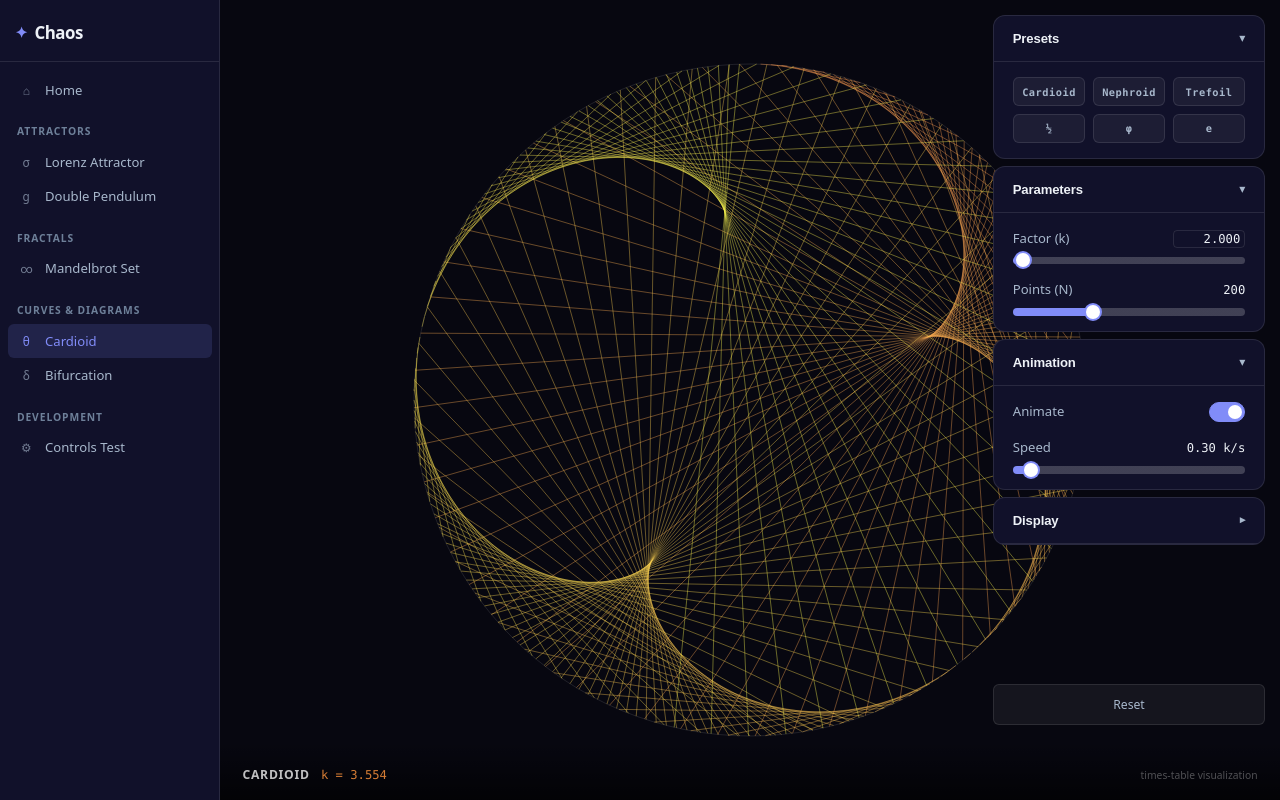
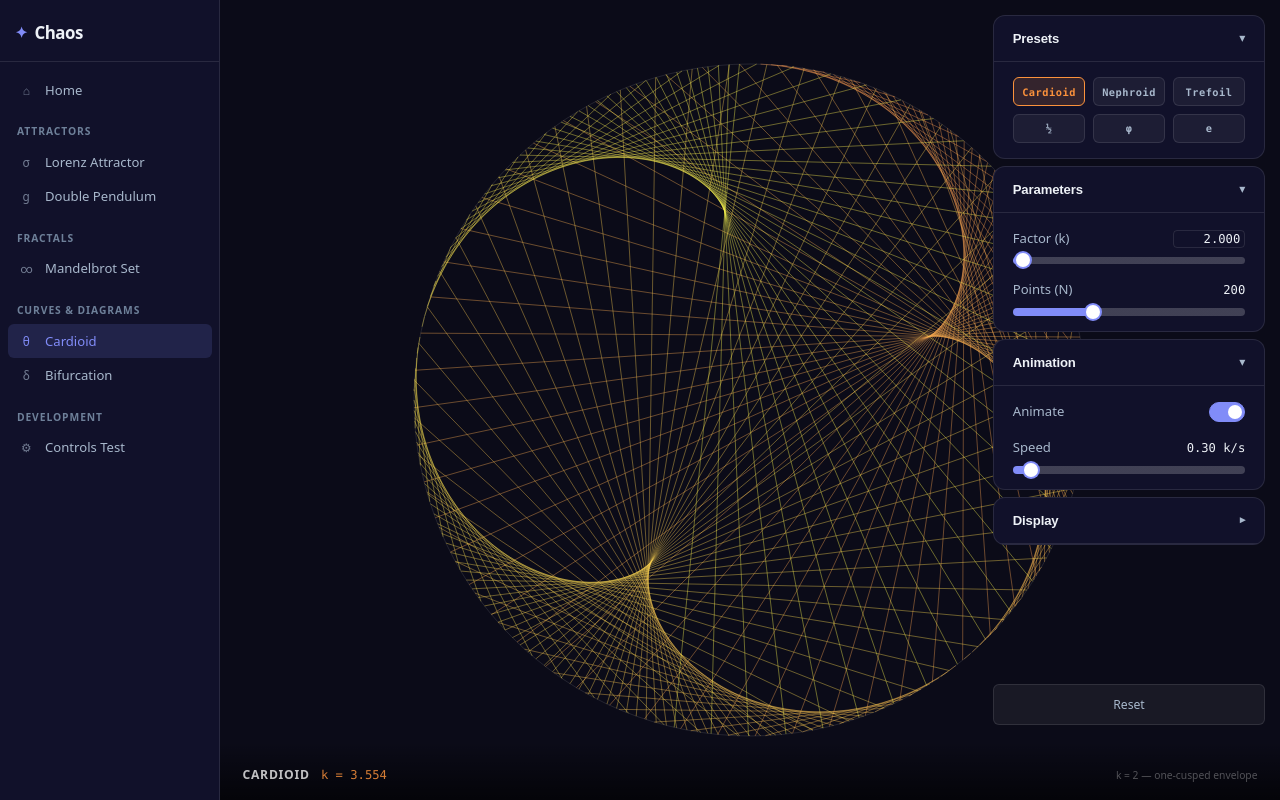
Before and after one commit to atleaarrestad/Chaos, a React (Vite) app: page /cardioid in a window 1280 px wide. Built offline with nearby package versions, Linux system fonts and the light colour scheme.

Commit message:
cardioid cleanup

```diff
--- a/src/pages/Cardioid/Cardioid.module.css
+++ b/src/pages/Cardioid/Cardioid.module.css
@@ -85,6 +85,12 @@
   color: var(--col-cardioid);
 }
 
+.presetBtnActive {
+  background: rgba(251, 146, 60, 0.15);
+  border-color: var(--col-cardioid);
+  color: var(--col-cardioid);
+}
+
 /* ─── Reset button ───────────────────────────────────────────────────────── */
 
 .resetBtn {
--- a/src/pages/Cardioid/Cardioid.tsx
+++ b/src/pages/Cardioid/Cardioid.tsx
@@ -11,7 +11,7 @@ type ColorScheme = 'cardioid' | 'rainbow' | 'plasma' | 'mono';
 
 // ─── Constants ────────────────────────────────────────────────────────────────
 
-const BG  = '#070710';
+const BG  = '#0b0b18';
 const TAU = Math.PI * 2;
 
 const PRESETS = [
@@ -46,7 +46,6 @@ function lineColor(scheme: ColorScheme, t: number, alpha: number): string {
 
 export default function Cardioid() {
   const canvasRef  = useRef<HTMLCanvasElement>(null);
-  const sidebarRef = useRef<HTMLDivElement>(null);
   const rafRef     = useRef<number>(0);
   const tPrevRef   = useRef<number>(0);
   const kRef       = useRef<number>(2);        // live animated factor
@@ -63,6 +62,7 @@ export default function Cardioid() {
   const [lineWidth,   setLineWidth]   = useState(1.0);
   const [showCircle,  setShowCircle]  = useState(true);
   const [showDots,    setShowDots]    = useState(false);
+  const [activePreset, setActivePreset] = useState<number | null>(0);
 
   // Mirror state to ref so animation loop always reads fresh values
   const pRef = useRef({
@@ -77,6 +77,7 @@ export default function Cardioid() {
   const handleFactorChange = useCallback((v: number) => {
     setFactor(v);
     kRef.current = v;
+    setActivePreset(null);
   }, []);
 
   // ─── Draw loop ────────────────────────────────────────────────────────────
@@ -94,7 +95,7 @@ export default function Cardioid() {
 
     if (animate && dt > 0) {
       kRef.current += animSpeed * dt;
-      if (kRef.current > 100) kRef.current = 2;
+      if (kRef.current > 100) kRef.current = 0.5;
     }
     const k = kRef.current;
 
@@ -139,37 +140,26 @@ export default function Cardioid() {
       ctx.strokeStyle = lineColor('mono', 0, lineOpacity);
       ctx.beginPath();
       for (let i = 0; i < numPoints; i++) {
-        const a1 = (i       / numPoints) * TAU - Math.PI / 2;
-        const a2 = (i * k   / numPoints) * TAU - Math.PI / 2;
+        const a1 = (i     / numPoints) * TAU - Math.PI / 2;
+        const a2 = (i * k / numPoints) * TAU - Math.PI / 2;
         ctx.moveTo(cx + R * Math.cos(a1), cy + R * Math.sin(a1));
         ctx.lineTo(cx + R * Math.cos(a2), cy + R * Math.sin(a2));
       }
       ctx.stroke();
-    } else if (colorScheme === 'cardioid') {
-      // Group into hue buckets to reduce strokeStyle switches
+    } else {
+      // Group into hue buckets to reduce strokeStyle switches (all color schemes)
       const BUCKETS = 30;
       for (let b = 0; b < BUCKETS; b++) {
-        ctx.strokeStyle = lineColor('cardioid', b / BUCKETS, lineOpacity);
+        ctx.strokeStyle = lineColor(colorScheme, b / BUCKETS, lineOpacity);
         ctx.beginPath();
         const lo = Math.round((b / BUCKETS) * numPoints);
         const hi = Math.round(((b + 1) / BUCKETS) * numPoints);
         for (let i = lo; i < hi; i++) {
-          const a1 = (i       / numPoints) * TAU - Math.PI / 2;
-          const a2 = (i * k   / numPoints) * TAU - Math.PI / 2;
+          const a1 = (i     / numPoints) * TAU - Math.PI / 2;
+          const a2 = (i * k / numPoints) * TAU - Math.PI / 2;
           ctx.moveTo(cx + R * Math.cos(a1), cy + R * Math.sin(a1));
           ctx.lineTo(cx + R * Math.cos(a2), cy + R * Math.sin(a2));
         }
-        ctx.stroke();
-      }
-    } else {
-      // Per-line color (rainbow, plasma)
-      for (let i = 0; i < numPoints; i++) {
-        const a1 = (i       / numPoints) * TAU - Math.PI / 2;
-        const a2 = (i * k   / numPoints) * TAU - Math.PI / 2;
-        ctx.strokeStyle = lineColor(colorScheme, i / numPoints, lineOpacity);
-        ctx.beginPath();
-        ctx.moveTo(cx + R * Math.cos(a1), cy + R * Math.sin(a1));
-        ctx.lineTo(cx + R * Math.cos(a2), cy + R * Math.sin(a2));
         ctx.stroke();
       }
     }
@@ -213,6 +203,7 @@ export default function Cardioid() {
     setLineWidth(1.0);
     setShowCircle(true);
     setShowDots(false);
+    setActivePreset(0);
   }, []);
 
   // ─── Render ───────────────────────────────────────────────────────────────
@@ -222,18 +213,18 @@ export default function Cardioid() {
       <canvas ref={canvasRef} className={styles.canvas} />
 
       {/* ─── Right-hand config sidebar ──────────────────────────────────── */}
-      <div ref={sidebarRef} className={styles.sidebar}>
+      <div className={styles.sidebar}>
         <div className={styles.sidebarPanels}>
           <ControlPanel title="Presets">
             <ControlGroup>
               <div className={styles.presetGrid}>
-                {PRESETS.map(p => (
+                {PRESETS.map((p, idx) => (
                   <button
                     key={p.label}
-                    className={styles.presetBtn}
+                    className={`${styles.presetBtn}${activePreset === idx ? ` ${styles.presetBtnActive}` : ''}`}
                     type="button"
                     title={p.desc}
-                    onClick={() => { kRef.current = p.k; setFactor(p.k); setAnimate(false); }}
+                    onClick={() => { kRef.current = p.k; setFactor(p.k); setAnimate(false); setActivePreset(idx); }}
                   >
                     {p.label}
                   </button>
@@ -333,7 +324,9 @@ export default function Cardioid() {
           </span>
         </div>
         <div className={styles.hudRight}>
-          <span className={styles.hudHint}>times-table visualization</span>
+          <span className={styles.hudHint}>
+            {activePreset !== null ? PRESETS[activePreset].desc : 'times-table visualization'}
+          </span>
         </div>
       </div>
     </div>
```
